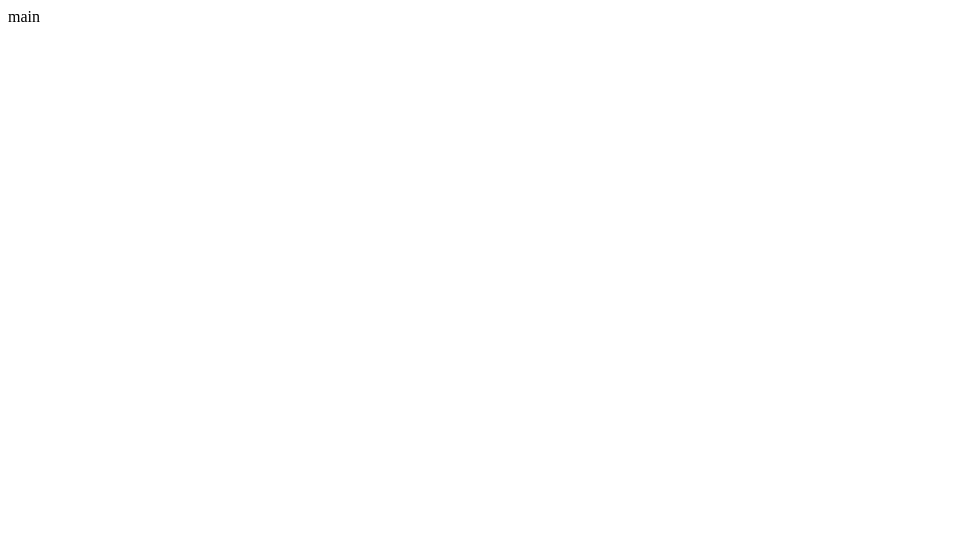
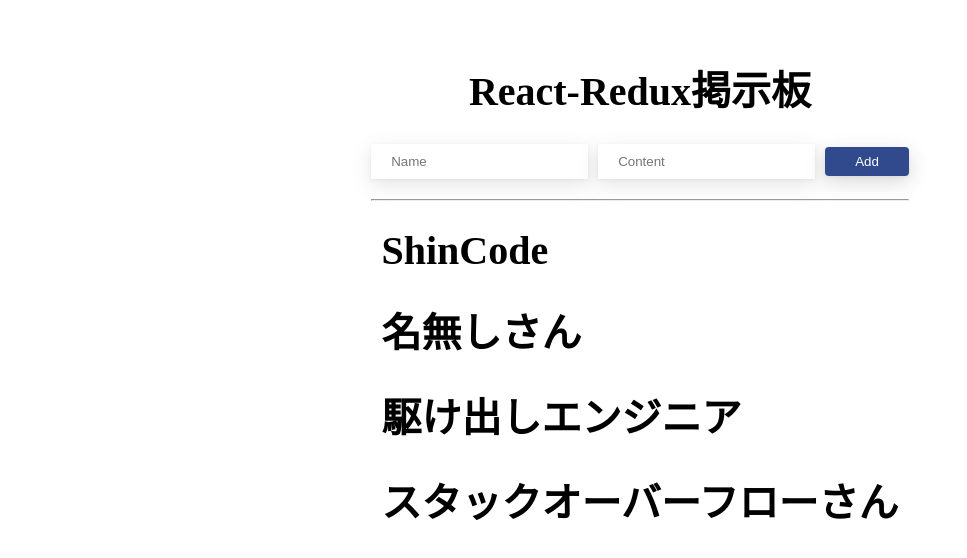
Before and after one commit to seanyu7/react-redux-table-app, a React (Create React App) app: page / in a window 1280 px wide. Shown: the top 558 px of the page, without its empty margins (0-967 px from the left). Built offline with nearby package versions, Linux system fonts and the light colour scheme.

Commit message:
⚡️ making UI and make use of redux to get a data

```diff
--- a/src/App.js
+++ b/src/App.js
@@ -1,5 +1,29 @@
+import "./app.css";
+import { useSelector } from "react-redux";
+/*useSelectorはreduxのstateを取得するためのhookです*/
+
 function App() {
-  return <div className="App">main</div>;
+  const postlist = useSelector((state) => state.posts.value);
+
+  return <div className="App">
+    <div>
+      <h1>React-Redux掲示板</h1>
+    </div>
+    <div className="addPost">
+      <input type="text" placeholder="Name" />
+      <input type="text" placeholder="Content" />
+      <button>Add</button>
+      <hr />
+    </div>
+    <div className="displayPosts">
+      {postlist.map((post) => (
+         <div>
+          <h1>{post.name}</h1>
+         </div>
+      ))}
+
+      </div>
+  </div>;
 }
 
 export default App;
```
